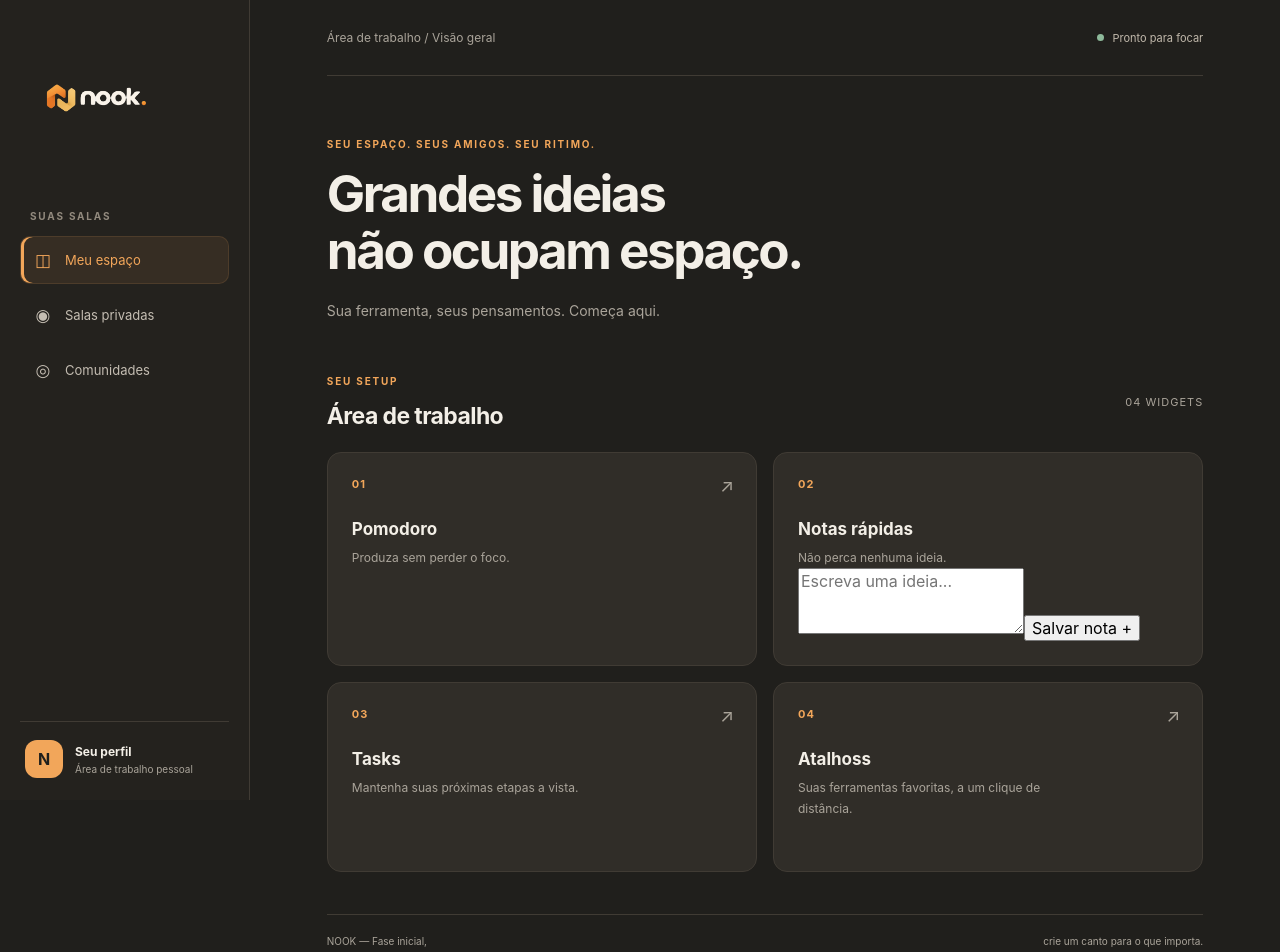
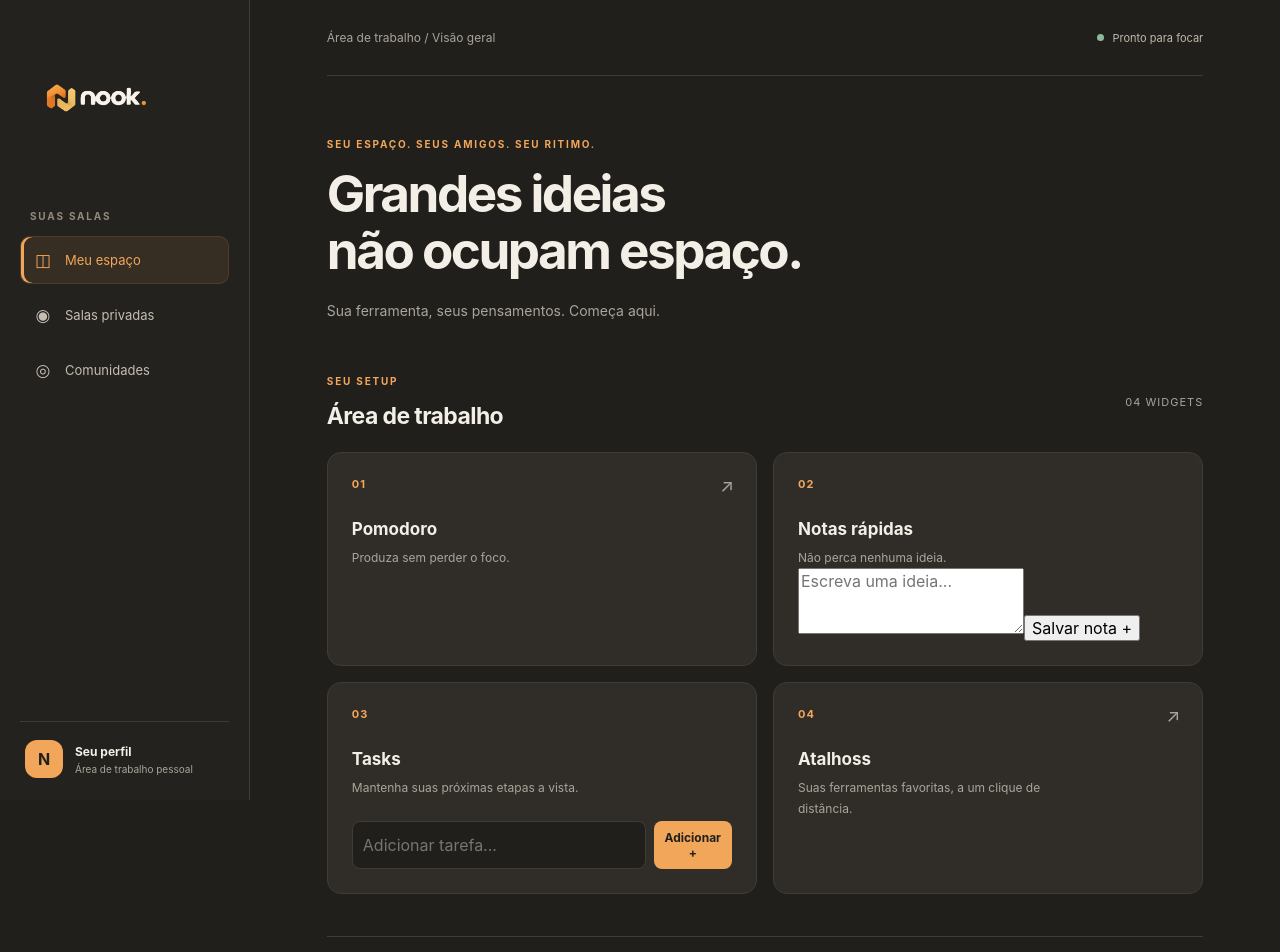
Before and after one commit to Miaunisul/Nook, a React (Vite) app in the folder apps/web/: page / in a window 1280 px wide. Shown: the top 952 px of the page. Built offline with nearby package versions, Linux system fonts and the light colour scheme.

Commit message:
feat(web): add interactive task list

```diff
--- a/apps/web/src/App.tsx
+++ b/apps/web/src/App.tsx
@@ -165,6 +165,42 @@ function alternarTarefa(id: number) {
             </ul>
           )}
         </div>
+        ) : widget.name === 'Tasks' ? (
+  <div className="task-list">
+    <form
+      onSubmit={(event) => {
+        event.preventDefault();
+        adicionarTarefa();
+      }}
+    >
+      <input
+        value={novaTarefa}
+        onChange={(event) => setNovaTarefa(event.target.value)}
+        placeholder="Adicionar tarefa..."
+        aria-label="Nova tarefa"
+      />
+      <button type="submit">Adicionar +</button>
+    </form>
+
+    {tarefas.length > 0 && (
+      <ul>
+        {tarefas.map((tarefa) => (
+          <li key={tarefa.id}>
+            <label>
+              <input
+                type="checkbox"
+                checked={tarefa.concluida}
+                onChange={() => alternarTarefa(tarefa.id)}
+              />
+              <span className={tarefa.concluida ? 'task-completed' : ''}>
+                {tarefa.texto}
+              </span>
+            </label>
+          </li>
+        ))}
+      </ul>
+    )}
+  </div>
       ) : (
                 <span className="widget-arrow" aria-hidden="true">
                   ↗
--- a/apps/web/src/styles.css
+++ b/apps/web/src/styles.css
@@ -336,3 +336,62 @@ a {
     flex-direction: column;
   }
 }
+
+.task-list {
+  display: grid;
+  gap: 14px;
+  margin-top: 22px;
+}
+
+.task-list form {
+  display: flex;
+  gap: 8px;
+}
+
+.task-list form input {
+  min-width: 0;
+  width: 100%;
+  padding: 10px;
+  border: 1px solid var(--border);
+  border-radius: 8px;
+  background: var(--background);
+  color: var(--text);
+}
+
+.task-list button {
+  padding: 9px 11px;
+  border: 0;
+  border-radius: 8px;
+  background: var(--accent);
+  color: var(--background);
+  font-size: 12px;
+  font-weight: 700;
+  cursor: pointer;
+}
+
+.task-list ul {
+  display: grid;
+  gap: 10px;
+  margin: 0;
+  padding: 0;
+  list-style: none;
+}
+
+.task-list li label {
+  display: flex;
+  align-items: flex-start;
+  gap: 9px;
+  color: var(--text);
+  font-size: 12px;
+  line-height: 1.6;
+}
+
+.task-list li input[type="checkbox"] {
+  margin-top: 3px;
+  accent-color: var(--accent);
+}
+
+.task-completed {
+  color: var(--muted);
+  text-decoration: line-through;
+}
```
